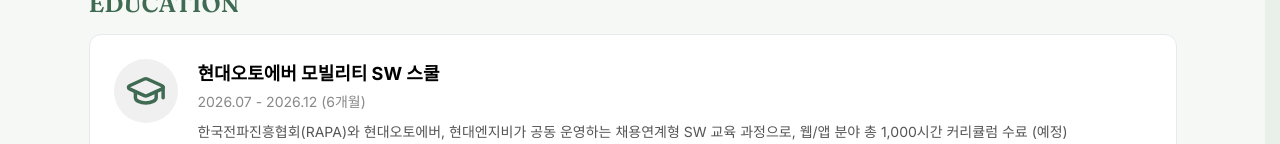
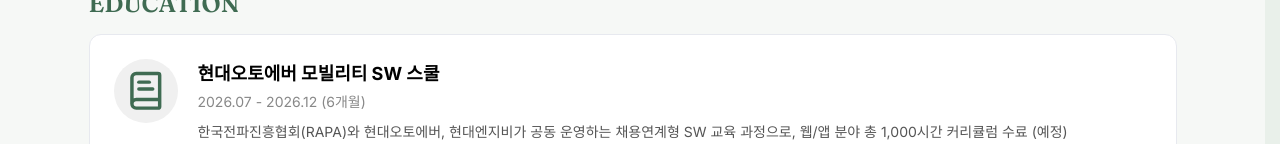
Before and after one commit to jSY49/jsy-portfolio, a React (Vite) app: page /career in a window 1280 px wide. Shown: the part 656-800 px from the top of the page. Built offline with nearby package versions, Linux system fonts and the light colour scheme; no server answers; a web font is replaced by a local one.

Commit message:
[design] 아이콘 변경

```diff
--- a/src/pages/career/Career.tsx
+++ b/src/pages/career/Career.tsx
@@ -1,5 +1,5 @@
 import styles from "./Career.module.css";
-import { LuBriefcase, LuGraduationCap } from "react-icons/lu";
+import { LuBookText, LuBriefcase, LuGraduationCap } from "react-icons/lu";
 
 export default function Career() {
 	return (
@@ -51,7 +51,7 @@
 			<h2 className={styles.title}>EDUCATION</h2>
 			<article className={styles.career}>
 				<div className={styles.corp_image_wrapper}>
-					<LuGraduationCap
+					<LuBookText
 						className={styles.corp_image}
 						color="#3f6b52"
 					/>
```
